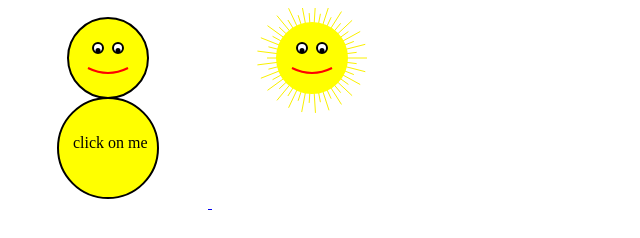
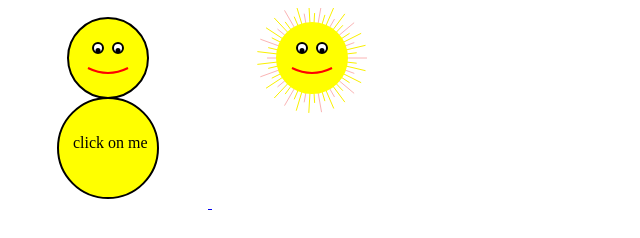
Before and after one commit to vierka/vierka.github.io, a plain HTML site: page index.html in a window 1280 px wide. Shown: the full height of the page, 0-640 px from the left. Drawn offline with Linux system fonts and the light colour scheme.

```diff
--- a/index.html
+++ b/index.html
@@ -59,7 +59,7 @@
 			var slniecko = document.getElementById("slniečko");
 			var center_x = 100;
 			var center_y = 50;
-			var pocet = 50;
+			var pocet = 54;
 			var dlzka_luca = 55;
 			for (i=0; i < pocet; i++) {
 				if ((i % 2) == 0) {
@@ -75,7 +75,12 @@
 				luc.setAttribute("y1",center_y);
 				luc.setAttribute("x2",center_x+dlzka_luca*Math.cos(i*(2*Math.PI/pocet)));
 				luc.setAttribute("y2",center_y+dlzka_luca*Math.sin(i*(2*Math.PI/pocet)));
+				if ((i%3) == 0) {
+				luc.setAttribute("style","stroke:rgb(250,180,180);stroke-width:1");
+				}
+				else {
 				luc.setAttribute("style","stroke:rgb(250,240,0);stroke-width:1");
+				}
 			}
 		</script>
         <circle cx="100" cy="50" r="35" stroke="yellow" stroke-width="2" fill="yellow" />
```
